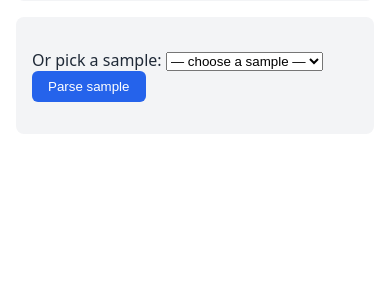
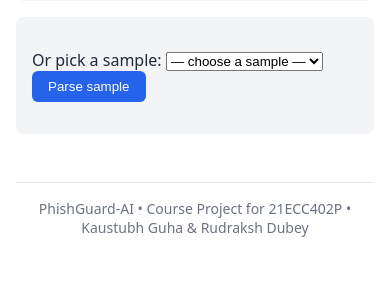
Before and after one commit to Noddy1305/ccn_proj, a Flask app: page / in a window 390 px wide. Shown: the part 276-558 px from the top of the page. Run offline with Flask 3, Linux system fonts and the light colour scheme.

Commit message:
Add responsive viewport and team footer to dashboard

```diff
--- a/phishguard/templates/dashboard.html
+++ b/phishguard/templates/dashboard.html
@@ -2,6 +2,7 @@
 <html lang="en">
 <head>
 <meta charset="utf-8">
+<meta name="viewport" content="width=device-width, initial-scale=1">
 <title>PhishGuard-AI</title>
 <style>
   body { font-family: system-ui, sans-serif; max-width: 920px; margin: 2rem auto; padding: 0 1rem; color: #1f2937; }
@@ -125,5 +126,9 @@
 <h2>Body ({{ parsed.body_source }})</h2>
 <pre>{{ parsed.body_text or '(empty)' }}</pre>
 {% endif %}
+
+<footer style="margin-top: 3rem; border-top: 1px solid #e5e7eb; padding-top: 1rem; padding-bottom: 2rem; text-align: center; color: #6b7280; font-size: 0.875rem;">
+  PhishGuard-AI &bull; Course Project for 21ECC402P &bull; Kaustubh Guha &amp; Rudraksh Dubey
+</footer>
 </body>
 </html>
```
